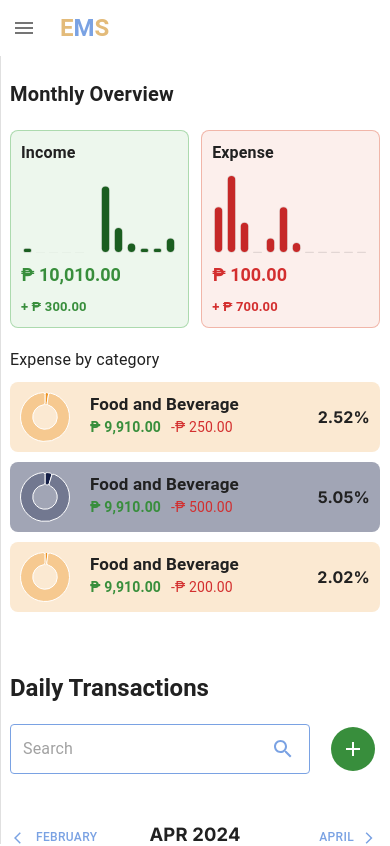
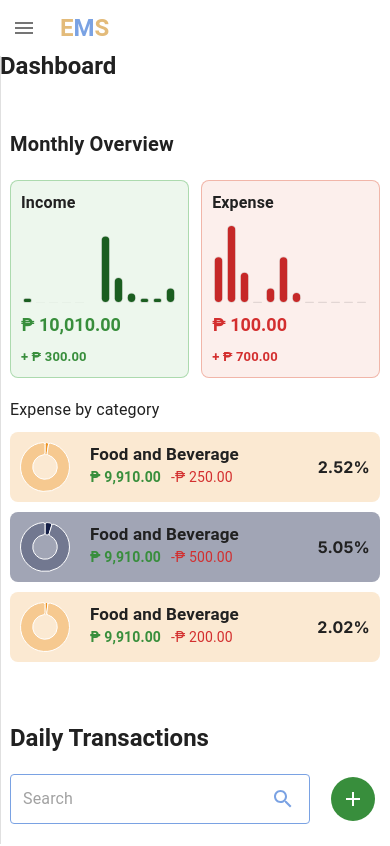
Before and after one commit to lamji/ems, a Next.js app: page /dashboard in a window 390 px wide. Shown: the top 846 px of the page. Built offline with nearby package versions, Linux system fonts and the light colour scheme.

Commit message:
add mobile padding dashboard

```diff
--- a/src/presentation/Dashborad/index.tsx
+++ b/src/presentation/Dashborad/index.tsx
@@ -13,7 +13,7 @@ import CardItem from '@/src/components/CardItem';
 import SideNav from '@/src/components/ChartNav';
 
 export default function Dashboard() {
-  const { classes, handleAddTransaction, isMobile } = useViewModel();
+  const { classes, handleAddTransaction, isMobile, isMobilV1 } = useViewModel();
   return (
     <div>
       <Box
@@ -24,7 +24,10 @@ export default function Dashboard() {
           },
         }}
       >
-        <Typography variant="h5" sx={{ fontWeight: 700, mb: 2 }}>
+        <Typography
+          variant="h5"
+          sx={{ fontWeight: 700, mb: 2, marginTop: isMobilV1 ? '50px' : 'unset' }}
+        >
           Dashboard
         </Typography>
 
--- a/src/presentation/Dashborad/useViewModel.ts
+++ b/src/presentation/Dashborad/useViewModel.ts
@@ -3,7 +3,7 @@ import useStyles from './useStyles';
 
 export default function useViewModel() {
   const classes = useStyles();
-  const { isMobile, tablet } = useIsMobile();
+  const { isMobile, tablet, isMobilV1 } = useIsMobile();
 
   const handleAddTransaction = () => {
     //  setOpenModal(true);
@@ -14,5 +14,6 @@ export default function useViewModel() {
     handleAddTransaction,
     isMobile,
     tablet,
+    isMobilV1,
   };
 }
```
